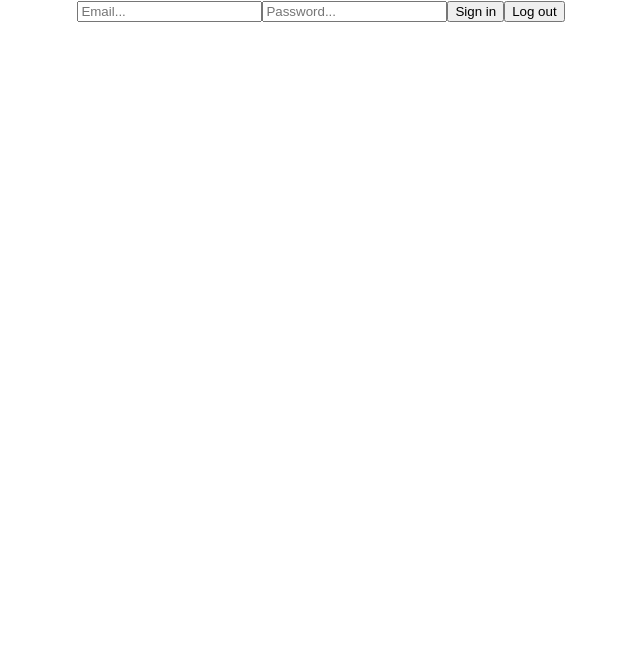
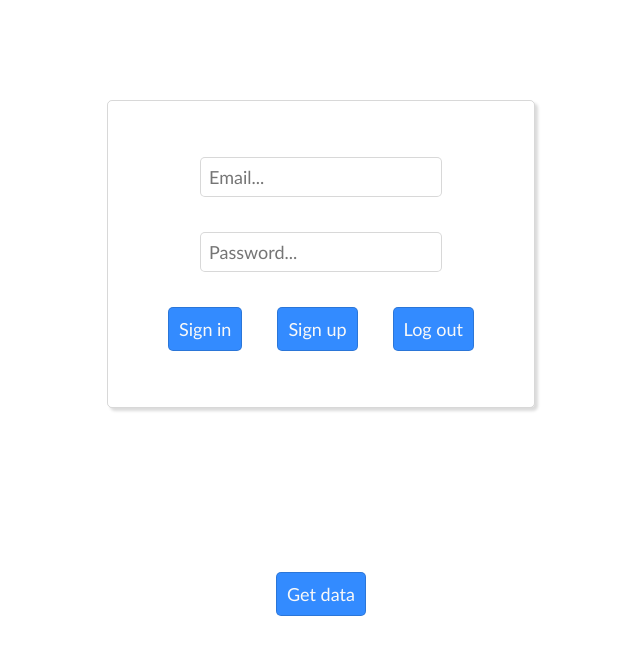
Before and after one commit to pandajakob/BUQ-Table-Booking-System, a React (Create React App) app: page / in a window 1280 px wide. Shown: the top 654 px of the page, without its empty margins (319-959 px from the left). Built offline with nearby package versions, Linux system fonts and the light colour scheme.

Commit message:
UI and getdata

```diff
--- a/src/App.css
+++ b/src/App.css
@@ -1,38 +1,51 @@
 .App {
   text-align: center;
+  font-family: system-ui, -apple-system, BlinkMacSystemFont, 'Segoe UI', Roboto, Oxygen, Ubuntu, Cantarell, 'Open Sans', 'Helvetica Neue', sans-serif;
+  font-family:'Trebuchet MS', 'Lucida Sans Unicode', 'Lucida Grande', 'Lucida Sans', Arial, sans-serif;
+
+}
+.auth {
+  display: flex;
+  justify-content: left;
+  align-items: center;
+  flex-wrap: wrap;
+  min-width: 300px;
+  max-width: 350px;
+  margin: 100px auto;
+  padding: 3%;
+  border: 1px solid rgba(0, 0, 0, 0.154);
+  border-radius: 5px;
+  box-shadow: 3px 3px 3px rgba(0, 0, 0, 0.146);
+}
+input {
+  font-family:'Trebuchet MS', 'Lucida Sans Unicode', 'Lucida Grande', 'Lucida Sans', Arial, sans-serif;
+  font-size: large;
+  margin: 5%;
+  padding: 8px;
+  border: 1px solid rgba(0, 0, 0, 0.154);
+  border-radius: 5px;
+}
+button {
+  font-size: large;
+font-family:'Trebuchet MS', 'Lucida Sans Unicode', 'Lucida Grande', 'Lucida Sans', Arial, sans-serif;
+margin: 5%;
+padding: 10px;
+  border: 1px solid rgba(0, 0, 0, 0.154);
+  background-color: rgb(51, 139, 255);
+  color: rgb(248, 248, 248);
+  font-weight: 560;
+  border-radius: 5px;
+
 }
 
-.App-logo {
-  height: 40vmin;
-  pointer-events: none;
+button:hover {
+  background-color: white;
+  color: black;
+  border: 1px solid black;
+  cursor: pointer;
 }
-
-@media (prefers-reduced-motion: no-preference) {
-  .App-logo {
-    animation: App-logo-spin infinite 20s linear;
-  }
+button:active {
+  border: 1px solid black;
+  background-color: rgb(228, 228, 228);
+  scale: 0.95;
 }
-
-.App-header {
-  background-color: #282c34;
-  min-height: 100vh;
-  display: flex;
-  flex-direction: column;
-  align-items: center;
-  justify-content: center;
-  font-size: calc(10px + 2vmin);
-  color: white;
-}
-
-.App-link {
-  color: #61dafb;
-}
-
-@keyframes App-logo-spin {
-  from {
-    transform: rotate(0deg);
-  }
-  to {
-    transform: rotate(360deg);
-  }
-}
--- a/src/App.js
+++ b/src/App.js
@@ -2,10 +2,14 @@ import logo from './logo.svg';
 import './App.css';
 import React, { useEffect, useState } from "react";
 import { Auth } from './components/auth';
+import { Restaurant } from './components/restaurant';
 
 
 function App() {
-  return <div className='App'> <Auth /> </div>
+  return  <div className="App">
+            <div className='auth'> <Auth />   </div>
+            <div className='Restaurant'> <Restaurant /> </div>
+          </div>
 }
 
 export default App;
--- a/src/components/auth.js
+++ b/src/components/auth.js
@@ -1,13 +1,23 @@
 import { useState } from "react";
 import { auth } from "../config/firebase";
-import { createUserWithEmailAndPassword, signOut  } from "firebase/auth";
+import { createUserWithEmailAndPassword, signInWithEmailAndPassword, signOut  } from "firebase/auth";
 export const Auth = () => {
   const [email, setEmail] = useState("");
   const [Password, setPassword] = useState("");
 
+  const signUp = async () => {
+    try {
+      await createUserWithEmailAndPassword(auth, email, Password);
+      console.log("signed in as", auth.currentUser.email);
+    } catch (err) {
+      console.error(err);
+    }
+  };
+
   const signIn = async () => {
     try {
-      await createUserWithEmailAndPassword(auth, email, Password);
+      await signInWithEmailAndPassword(auth, email, Password);
+      console.log("signed in as", auth.currentUser.email);
     } catch (err) {
       console.error(err);
     }
@@ -15,6 +25,7 @@ export const Auth = () => {
   const logout = async () => {
     try {
       await signOut(auth);
+      console.log("signed out")
     } catch (err) {
       console.error(err);
     }
@@ -26,12 +37,14 @@ export const Auth = () => {
         placeholder="Email..."
         onChange={(e) => setEmail(e.target.value)}
       />
+
       <input
         placeholder="Password..."
         onChange={(e) => setPassword(e.target.value)}
       />
 
       <button onClick={signIn}> Sign in </button>
+      <button onClick={signUp}> Sign up </button>
 
       <button onClick={logout}> Log out </button>
 
--- /dev/null
+++ b/src/components/restaurant.js
@@ -0,0 +1,34 @@
+import { useEffect, useState } from "react";
+import { auth } from "../config/firebase";
+import { db } from "../config/firebase";
+import { getDoc, collection, doc } from "firebase/firestore"
+
+export const Restaurant = () => {
+    const [restaurant, setRestaurant] = useState("");
+    const restaurantsCollection = collection(db, "restaurants");
+
+    const documentPath = "restaurants/" + auth?.currentUser?.email;
+    const document = doc(db, documentPath);
+
+        const getRestaurant = async () => {
+            if (!auth?.currentUser) {
+                console.log("User not logged in.");
+                return (<div></div>)
+            }
+            try {
+              const data = await getDoc(document);
+              const filteredData = data.data();
+              console.log(filteredData);
+            } catch (err) {
+                console.log(err);
+            }
+        }
+
+
+
+    return (
+      <div>
+        <button onClick={getRestaurant}> Get data </button>
+      </div>
+    );
+  };
--- a/src/config/firebase.js
+++ b/src/config/firebase.js
@@ -1,5 +1,6 @@
 import { initializeApp } from "firebase/app";
 import { getAuth   } from "firebase/auth"
+import { getFirestore } from "firebase/firestore"
 const firebaseConfig = {
   apiKey: "AIzaSyCsVvg3laklHjk7cqtRkexlJvap2VFHf7A",
   authDomain: "buq123-4846b.firebaseapp.com",
@@ -13,3 +14,5 @@ const firebaseConfig = {
 
 const app = initializeApp(firebaseConfig);
 export const auth = getAuth(app);
+
+export const db = getFirestore(app);
```
